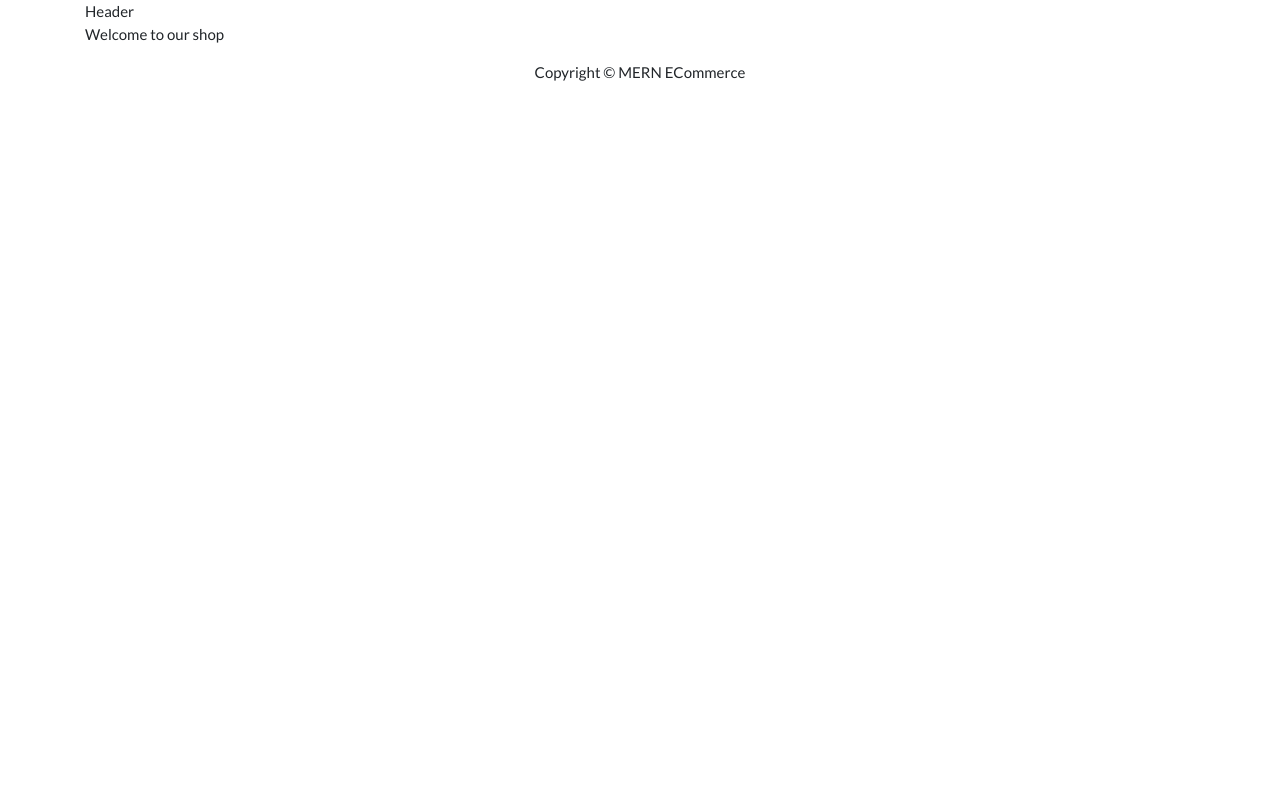
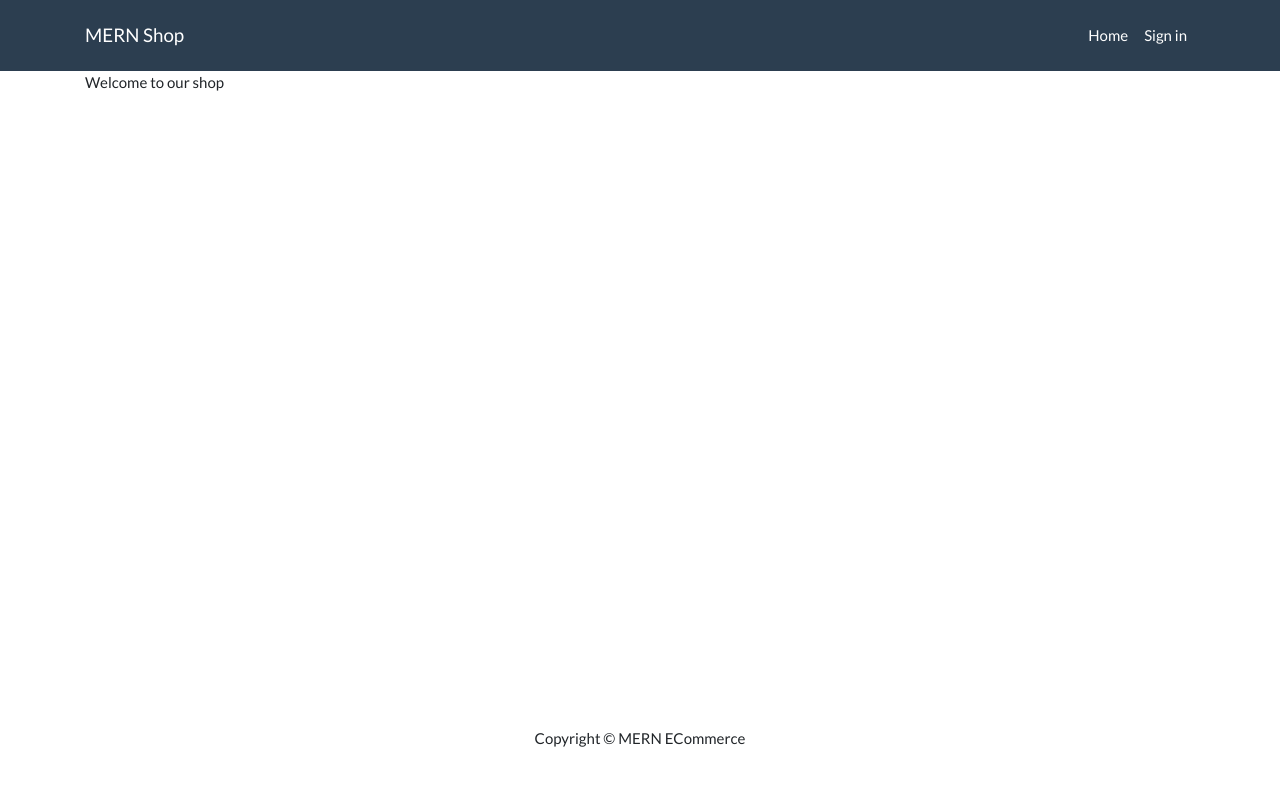
Before and after one commit to moghanbari/mern-ecommerce, a React (Create React App) app in the folder client/: page / in a window 1280 px wide. Shown: the top 786 px of the page. Built offline with nearby package versions, Linux system fonts and the light colour scheme.

Commit message:
Made the navbar and sent footer to the bottom by expanding main tag

```diff
--- a/client/src/components/layouts/Header.js
+++ b/client/src/components/layouts/Header.js
@@ -1,10 +1,21 @@
 import React from 'react'
-import { Container } from 'react-bootstrap'
+import { Container, Navbar, Nav } from 'react-bootstrap'
 
 const Header = () => {
   return (
     <header>
-      <Container>Header</Container>
+      <Navbar bg='primary' variant='dark' expand='lg' collapseOnSelect>
+        <Container>
+          <Navbar.Brand href='/'>MERN Shop</Navbar.Brand>
+          <Navbar.Toggle aria-controls='basic-navbar-nav' />
+          <Navbar.Collapse id='basic-navbar-nav'>
+            <Nav className='ml-auto'>
+              <Nav.Link href='/'>Home</Nav.Link>
+              <Nav.Link href='/login'>Sign in</Nav.Link>
+            </Nav>
+          </Navbar.Collapse>
+        </Container>
+      </Navbar>
     </header>
   )
 }
--- a/client/src/index.css
+++ b/client/src/index.css
@@ -0,0 +1,3 @@
+main {
+  min-height: 80vh;
+}
```
